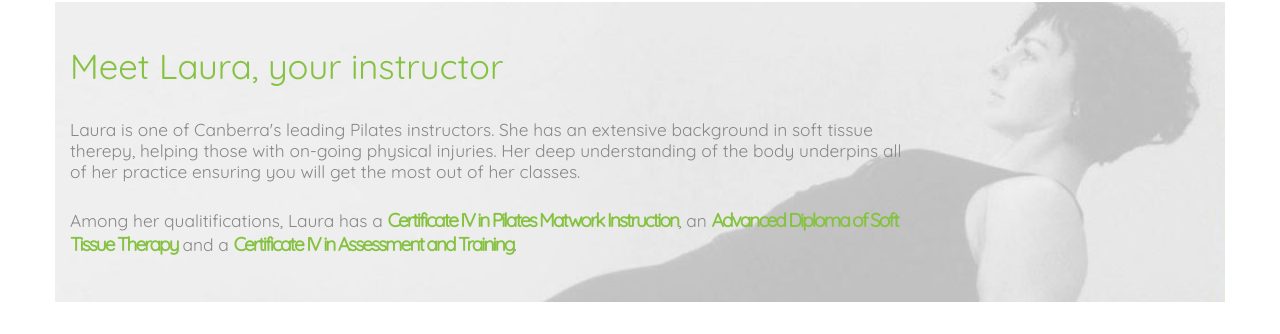
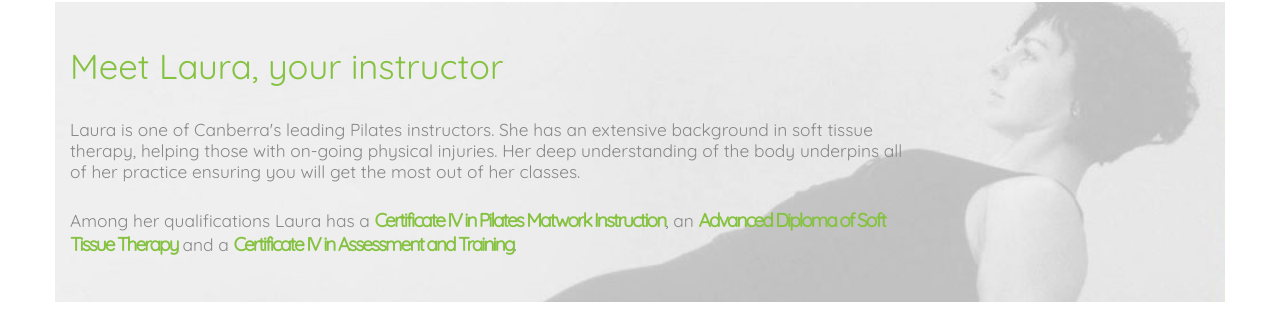
Before and after one commit to ithrive/ithrive.github.io-old, a Jekyll site: the page built from index.html, in a window 1280 px wide. Shown: the part 1277-1611 px from the top of the page. Built offline with Jekyll 4.4.1, drawn with Linux system fonts in a browser that asks for light colours.

Commit message:
Fixed some typos.

```diff
--- a/index.html
+++ b/index.html
@@ -80,10 +80,10 @@
                 Meet Laura, your instructor
             </h2>
             <p>
-                Laura is one of Canberra's leading Pilates instructors. She has an extensive background in soft tissue therepy, helping those with on-going physical injuries. Her deep understanding of the body underpins all of her practice ensuring you will get the most out of her classes.
+                Laura is one of Canberra's leading Pilates instructors. She has an extensive background in soft tissue therapy, helping those with on-going physical injuries. Her deep understanding of the body underpins all of her practice ensuring you will get the most out of her classes.
             </p>
             <p>
-                Among her qualitifications, Laura has a <em>Certificate IV in Pilates Matwork Instruction</em>, an <em>Advanced Diploma of Soft Tissue Therapy</em> and a
+                Among her qualifications Laura has a <em>Certificate IV in Pilates Matwork Instruction</em>, an <em>Advanced Diploma of Soft Tissue Therapy</em> and a
                 <em>Certificate IV in Assessment and Training</em>.
             </p>
         </div>
```
